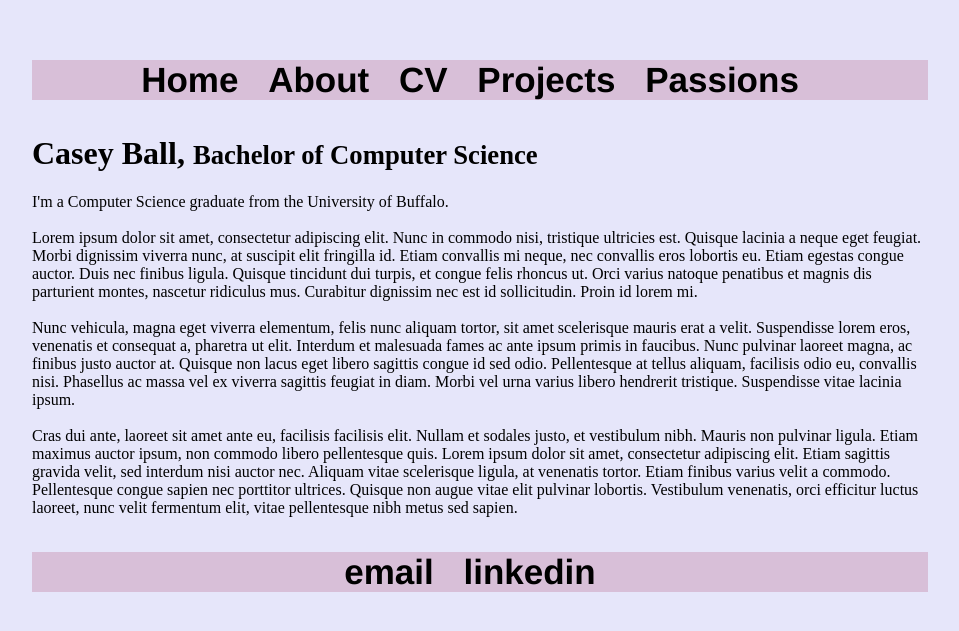
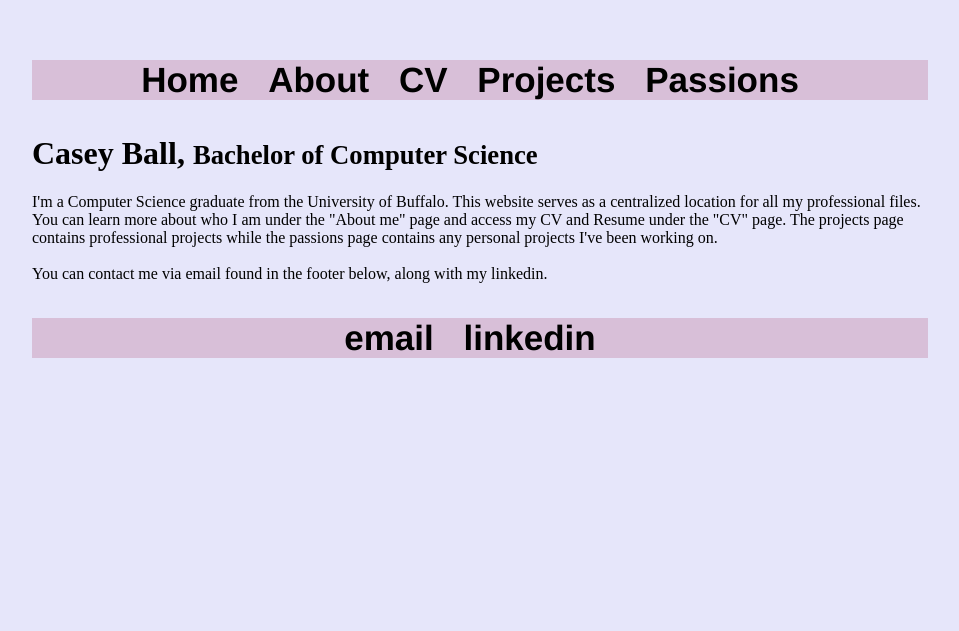
Before and after one commit to cmball2/github.io, a Jekyll site: the page built from index.html, in a window 1280 px wide. Shown: the top 631 px of the page, without its empty margins (160-1119 px from the left). Built offline with Jekyll 4.4.1, drawn with Linux system fonts in a browser that asks for light colours.

Commit message:
Update index.html

```diff
--- a/index.html
+++ b/index.html
@@ -5,14 +5,12 @@ title: Casey Ball
 <div class="blurb">
 	<h1>Casey Ball, <small>Bachelor of Computer Science</small></h1>
 	<FONT COLOR=#000000>
-	<p1>I'm a Computer Science graduate from the University of Buffalo.</p1>
+	<p1>I'm a Computer Science graduate from the University of Buffalo. This website serves as a
+		centralized location for all my professional files. You can learn more about who I am
+		under the "About me" page and access my CV and Resume under the "CV" page. The projects
+		page contains professional projects while the passions page contains any personal projects
+		I've been working on.</p1>
 	<br>
 	<br>
-	<p2>Lorem ipsum dolor sit amet, consectetur adipiscing elit. Nunc in commodo nisi, tristique ultricies est. Quisque lacinia a neque eget feugiat. Morbi dignissim viverra nunc, at suscipit elit fringilla id. Etiam convallis mi neque, nec convallis eros lobortis eu. Etiam egestas congue auctor. Duis nec finibus ligula. Quisque tincidunt dui turpis, et congue felis rhoncus ut. Orci varius natoque penatibus et magnis dis parturient montes, nascetur ridiculus mus. Curabitur dignissim nec est id sollicitudin. Proin id lorem mi.</p2>
-	<br>
-	<br>
-	<p3>Nunc vehicula, magna eget viverra elementum, felis nunc aliquam tortor, sit amet scelerisque mauris erat a velit. Suspendisse lorem eros, venenatis et consequat a, pharetra ut elit. Interdum et malesuada fames ac ante ipsum primis in faucibus. Nunc pulvinar laoreet magna, ac finibus justo auctor at. Quisque non lacus eget libero sagittis congue id sed odio. Pellentesque at tellus aliquam, facilisis odio eu, convallis nisi. Phasellus ac massa vel ex viverra sagittis feugiat in diam. Morbi vel urna varius libero hendrerit tristique. Suspendisse vitae lacinia ipsum.</p3>
-	<br>
-	<br>
-	<p4>Cras dui ante, laoreet sit amet ante eu, facilisis facilisis elit. Nullam et sodales justo, et vestibulum nibh. Mauris non pulvinar ligula. Etiam maximus auctor ipsum, non commodo libero pellentesque quis. Lorem ipsum dolor sit amet, consectetur adipiscing elit. Etiam sagittis gravida velit, sed interdum nisi auctor nec. Aliquam vitae scelerisque ligula, at venenatis tortor. Etiam finibus varius velit a commodo. Pellentesque congue sapien nec porttitor ultrices. Quisque non augue vitae elit pulvinar lobortis. Vestibulum venenatis, orci efficitur luctus laoreet, nunc velit fermentum elit, vitae pellentesque nibh metus sed sapien.</p4>
+	<p2>You can contact me via email found in the footer below, along with my linkedin.
 </div><!-- /.blurb -->
```
